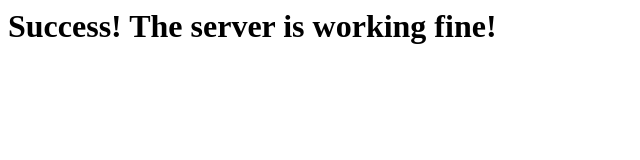
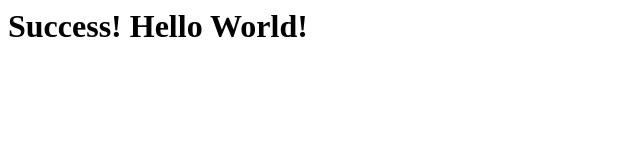
Before and after one commit to Nouman72884/CI-CD-for-PHP, a plain HTML site: page index.html in a window 1280 px wide. Shown: the whole page, without its empty margins (0-640 px from the left). Drawn offline with Linux system fonts and the light colour scheme.

Commit message:
first commit

```diff
--- a/index.html
+++ b/index.html
@@ -3,6 +3,6 @@
         <title>Welcome to Your_domain!</title>
     </head>
     <body>
-        <h1>Success!  The  server  is working fine!</h1>
+        <h1>Success!  Hello World!</h1>
     </body>
 </html>
```
